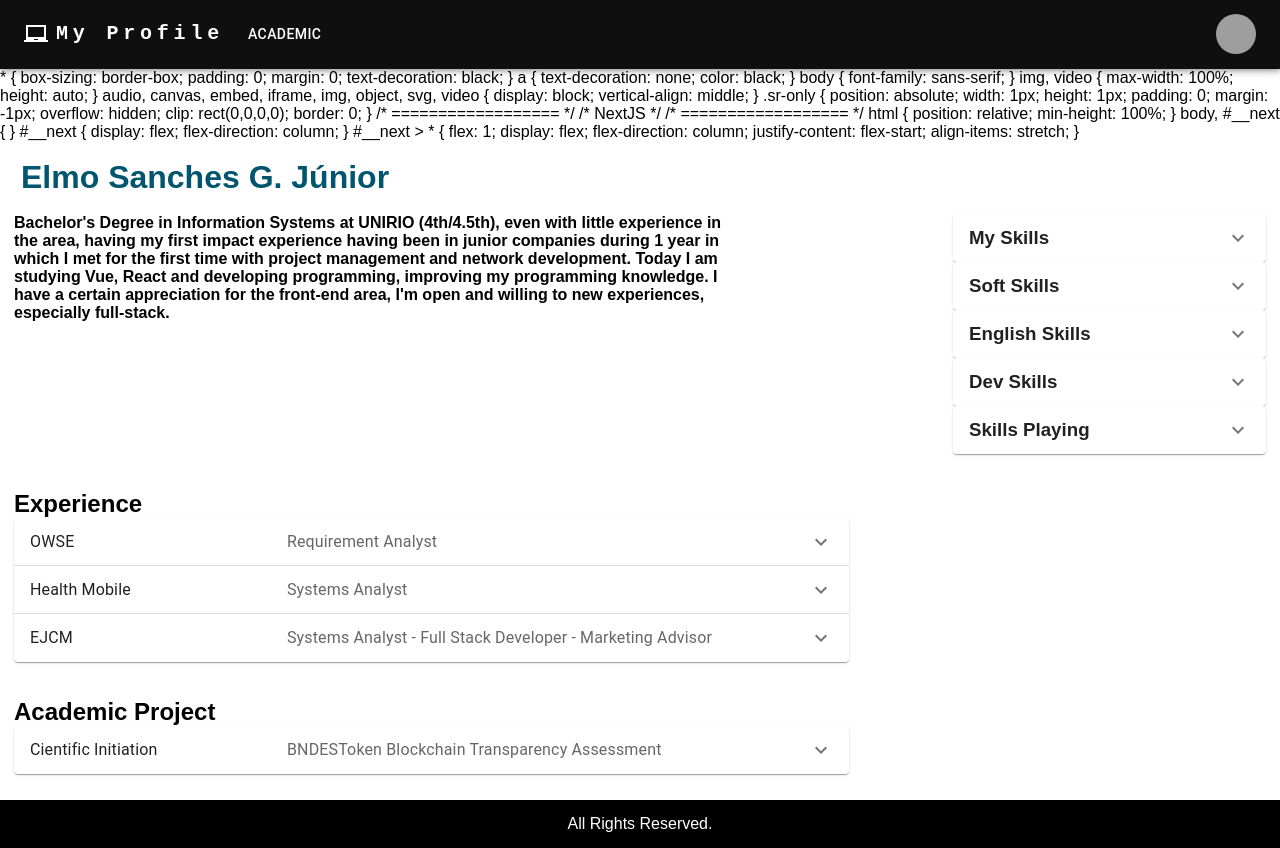
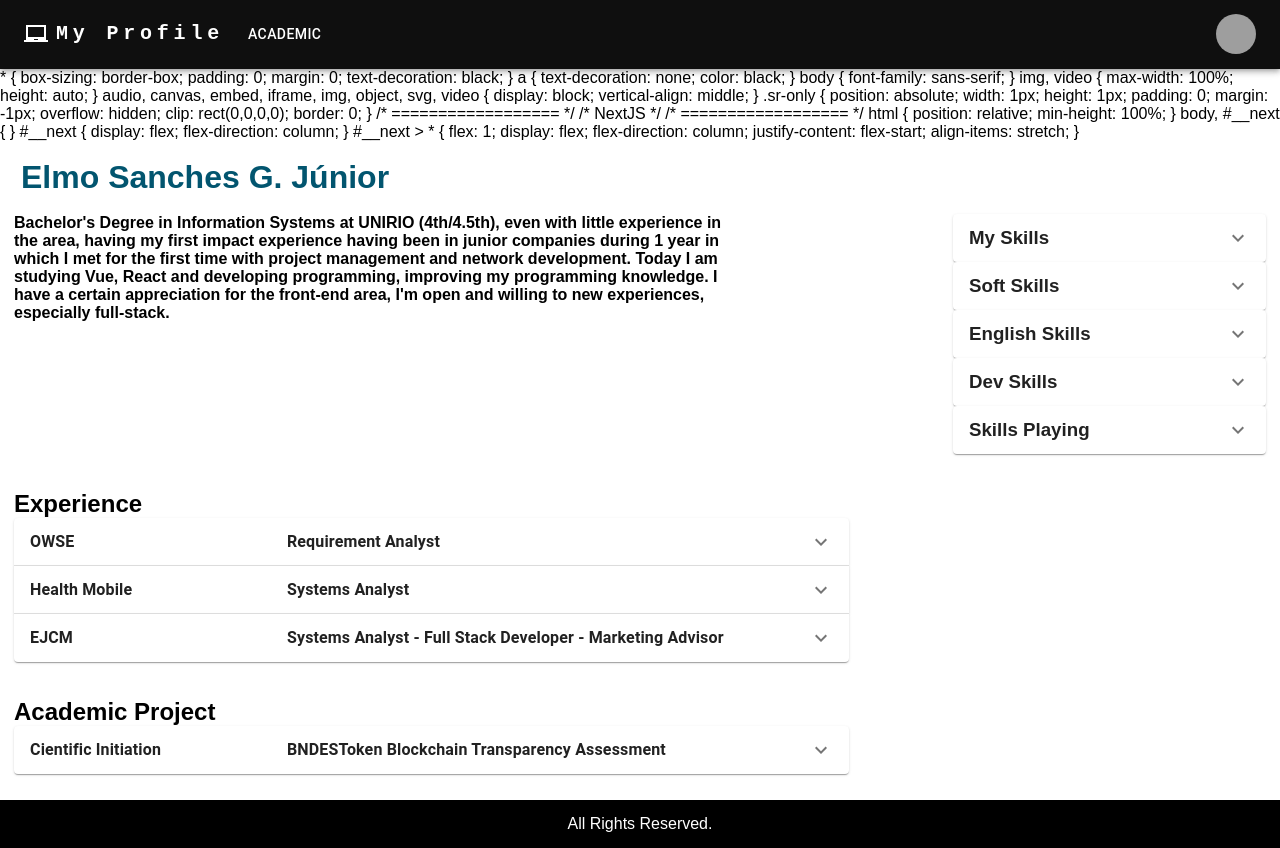
Before and after one commit to elmojuh/profile, a Next.js app: page / in a window 1280 px wide. Built offline with nearby package versions, Linux system fonts and the light colour scheme; grey boxes are pictures that could not be loaded.

Commit message:
~ correção

```diff
--- a/src/components/DataFront/academic.js
+++ b/src/components/DataFront/academic.js
@@ -26,10 +26,10 @@ export default function ProjectAcademy() {
           id="panel1bh-header"
         >
           <Typography sx={{ width: "33%", flexShrink: 0 }}>
-            Cientific Initiation
+            <h4>Cientific Initiation</h4>
           </Typography>
-          <Typography sx={{ color: "text.secondary" }}>
-            BNDESToken Blockchain Transparency Assessment
+          <Typography sx={{ color: "text.primary" }}>
+          <h4>BNDESToken Blockchain Transparency Assessment</h4>
           </Typography>
         </AccordionSummary>
         <AccordionDetails>
--- a/src/components/DataFront/experience.js
+++ b/src/components/DataFront/experience.js
@@ -25,9 +25,9 @@ export default function Experience() {
           aria-controls="panel1bh-content"
           id="panel1bh-header"
         >
-          <Typography sx={{ width: "33%", flexShrink: 0 }}>OWSE</Typography>
-          <Typography sx={{ color: "text.secondary" }}>
-            Requirement Analyst
+          <Typography sx={{ color: "text.primary", width: "33%", flexShrink: 0 }}><h4>OWSE</h4></Typography>
+          <Typography sx={{ color: "text.primary" }}>
+          <h4>Requirement Analyst</h4>
           </Typography>
         </AccordionSummary>
         <AccordionDetails>
@@ -48,11 +48,11 @@ export default function Experience() {
           aria-controls="panel1bh-content"
           id="panel1bh-header"
         >
-          <Typography sx={{ width: "33%", flexShrink: 0 }}>
-            Health Mobile
+          <Typography sx={{color: "text.primary",  width: "33%", flexShrink: 0 }}>
+            <h4>Health Mobile</h4>
           </Typography>
-          <Typography sx={{ color: "text.secondary" }}>
-            Systems Analyst
+          <Typography sx={{ color: "text.primary" }}>
+            <h4>Systems Analyst</h4>
           </Typography>
         </AccordionSummary>
         <AccordionDetails>
@@ -73,9 +73,9 @@ export default function Experience() {
           aria-controls="panel1bh-content"
           id="panel1bh-header"
         >
-          <Typography sx={{ width: "33%", flexShrink: 0 }}>EJCM</Typography>
-          <Typography sx={{ color: "text.secondary" }}>
-            Systems Analyst - Full Stack Developer - Marketing Advisor
+          <Typography sx={{ color: "text.primary", width: "33%", flexShrink: 0 }}><h4>EJCM</h4></Typography>
+          <Typography sx={{ color: "text.primary" }}>
+            <h4>Systems Analyst - Full Stack Developer - Marketing Advisor</h4>
           </Typography>
         </AccordionSummary>
         <AccordionDetails>
```
